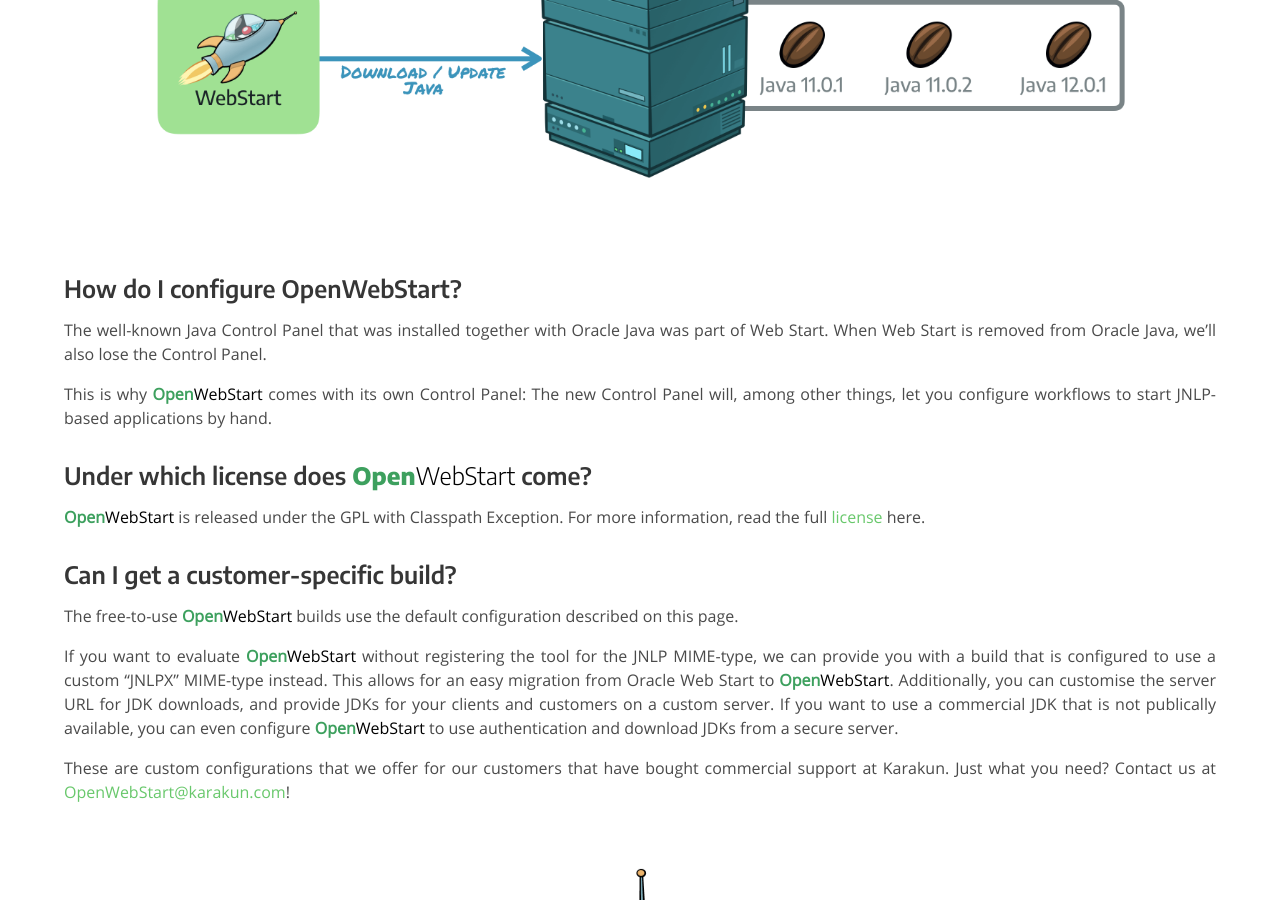
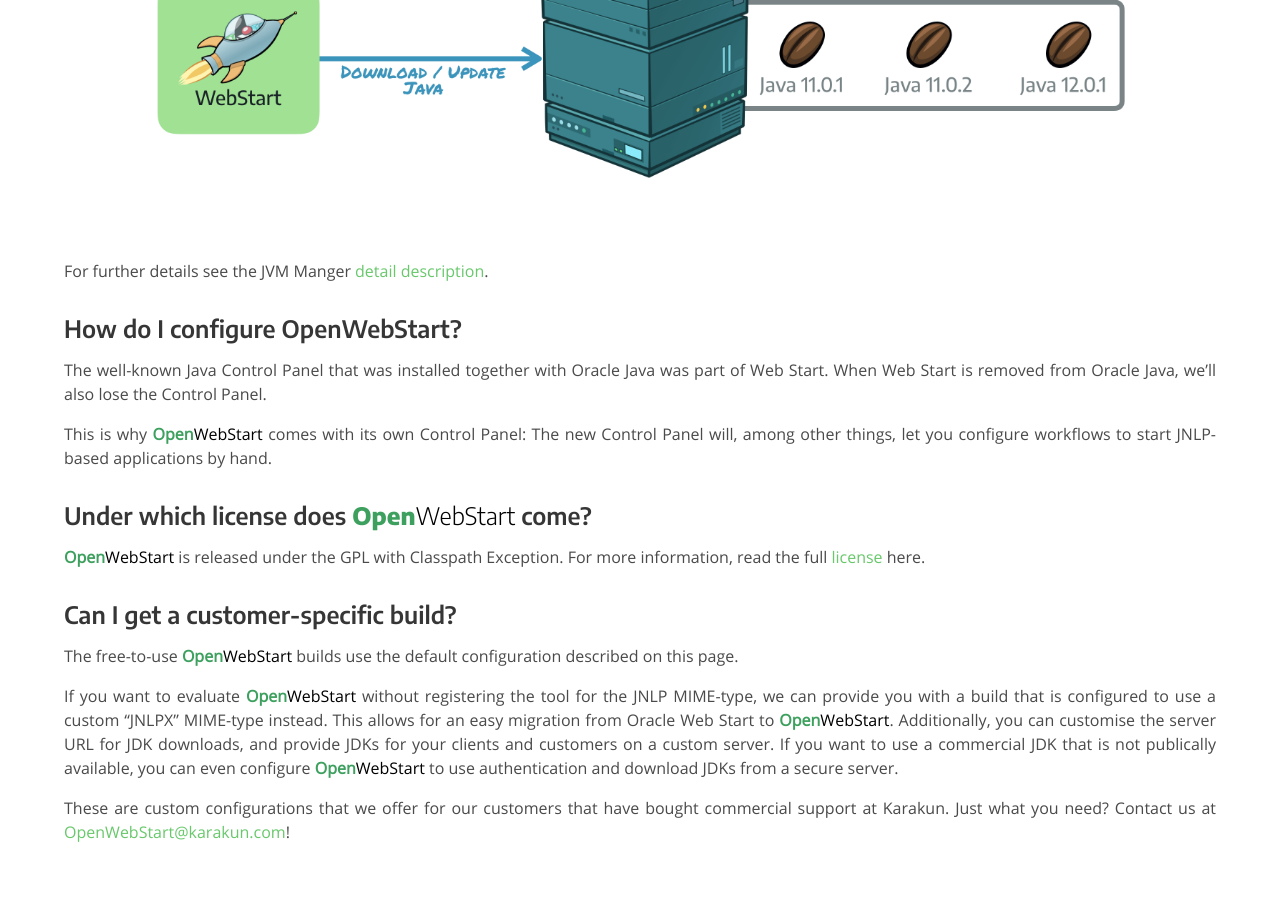
Before and after one commit to karakun/openwebstart-page, a Jekyll site: the page built from technical-details.md, in a window 1280 px wide and 900 px high, scrolled down 2768 px. Built offline with Jekyll 4.4.1, drawn with Linux system fonts in a browser that asks for light colours; comment, search, counter and statistics services are not loaded.

Commit message:
add link to jvm manager

```diff
--- a/technical-details.md
+++ b/technical-details.md
@@ -56,6 +56,8 @@
 
 ![download JVM]({{ "/assets/images/webstart/download-jvm.png" | relative_url }})
 
+For further details see the JVM Manger [detail description](/jvm-manager).
+
 ### How do I configure OpenWebStart?
 The well-known Java Control Panel that was installed together with Oracle Java was part of Web Start.
 When Web Start is removed from Oracle Java, we'll also lose the Control Panel.
```
